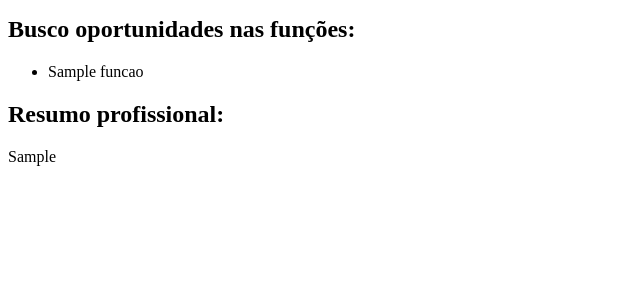
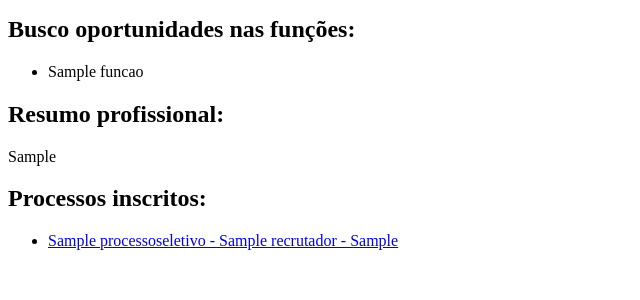
Before and after one commit to Islan42/direto_ao_ponto, a Django app: page /vagas/candidato/1/ in a window 1280 px wide. Shown: the part 170-470 px from the top of the page, without its empty margins (0-640 px from the left). Run offline with Django 5.2, Linux system fonts and the light colour scheme; tables that the repository leaves empty hold one stand-in row (values such as "Sample post").

Commit message:
refactor: pequenos ajustes nas em vagas.views.perfil_candidato e vagas.views.perfil_empresa - perfil_candidato : acrescenta processos inscritos - perfil_empresa : agora lista somente processos ativos

```diff
--- a/vagas/templates/vagas/perfil_candidato.html
+++ b/vagas/templates/vagas/perfil_candidato.html
@@ -27,5 +27,17 @@
         {% endif %}
         <h2>Resumo profissional:</h2>
         <p>{{ candidato.resumo_profissional }}</p>
+        {% if processos %}
+            <h2>Processos inscritos:</h2>
+            <ul>
+                {% for processo in processos %}
+                    <li>
+                        <a href="{% url 'vagas:perfil_processo' processo.id %}">
+                            {{ processo }}
+                        </a>
+                    </li>
+                {% endfor %}
+            </ul>
+        {% endif %}
     </body>
 </html>
--- a/vagas/views.py
+++ b/vagas/views.py
@@ -15,7 +15,6 @@ def perfil_processo(request, processo_id):
     processo = get_object_or_404(ProcessoSeletivo, pk = processo_id)
     processofuncoes = processo.processotemfuncao_set.all()
     funcoes = [rel.funcao for rel in processofuncoes]
-    print(processo.recrutador.empresa)
 
     context = {
         "processo" : processo,
@@ -28,15 +27,23 @@ def new_candidato(request):
 
 def perfil_candidato(request, candidato_id):
     candidato = get_object_or_404(Candidato, pk = candidato_id)
+
     telefonescandidatos = candidato.telefonecandidato_set.all()
     telefones = [rel.telefone for rel in telefonescandidatos]
 
     funcoescandidatos = candidato.candidatotemfuncao_set.all()
     funcoes = [rel.funcao for rel in funcoescandidatos]
+
+    candidato_processo = candidato.candidatoinscritoprocesso_set.all()
+    #processos = [rel.processo for rel in candidato_processo if rel.processo.ativo] NESSE CASO, DEVE MOSTRAR TAMBÉM OS INATIVOS POR QUESTÃO DE HISTÓRICO
+    processos = [rel.processo for rel in candidato_processo]
+
+
     context = {
         "candidato" : candidato,
         "telefones" : telefones,
         "funcoes" : funcoes,
+        "processos" : processos,
     }
     return render(request, "vagas/perfil_candidato.html", context)
 
@@ -44,7 +51,7 @@ def perfil_candidato(request, candidato_id):
 def perfil_empresa(request, empresa_id):
     empresa = get_object_or_404(Empresa, pk = empresa_id)
     recrutadores = empresa.recrutador_set.all()
-    processos = [processo for rec in recrutadores for processo in rec.processoseletivo_set.all()]
+    processos = [processo for rec in recrutadores for processo in rec.processoseletivo_set.all() if processo.ativo]
 
     context = {
         "empresa" : empresa,
```
